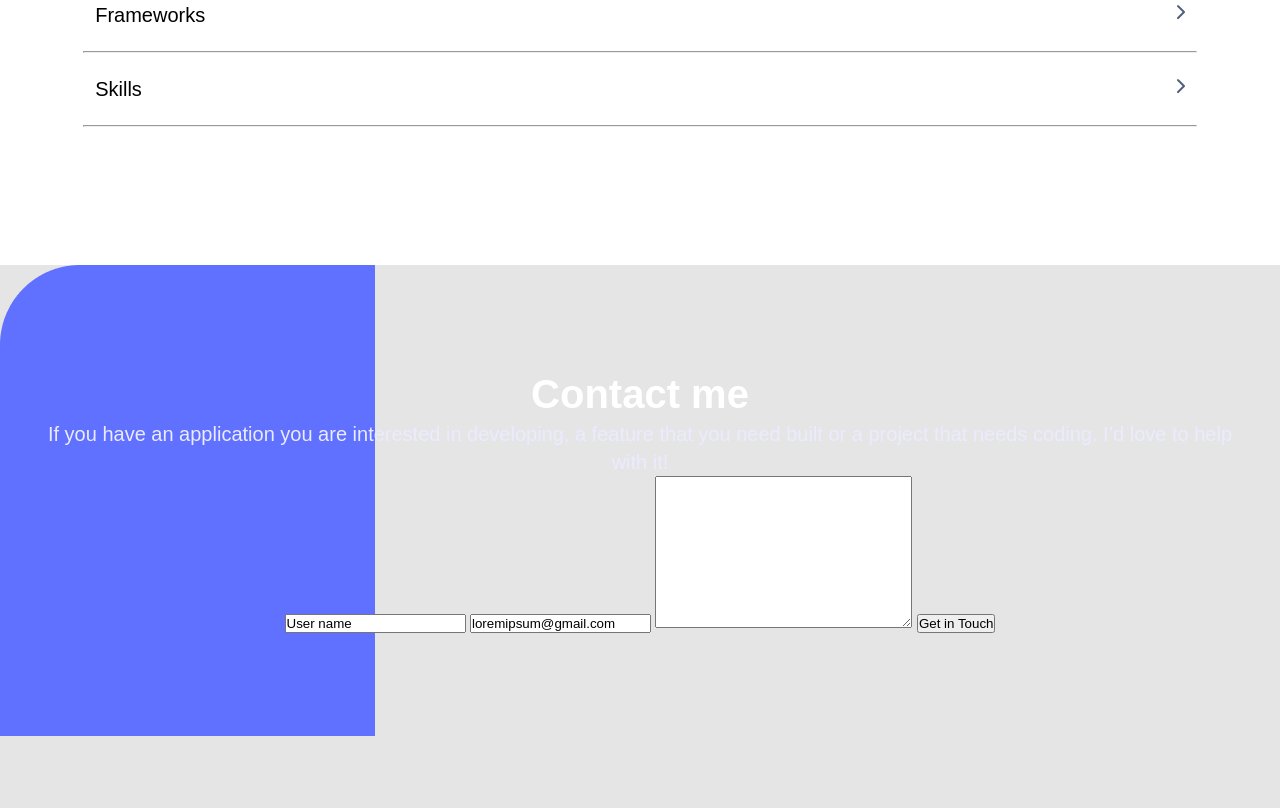
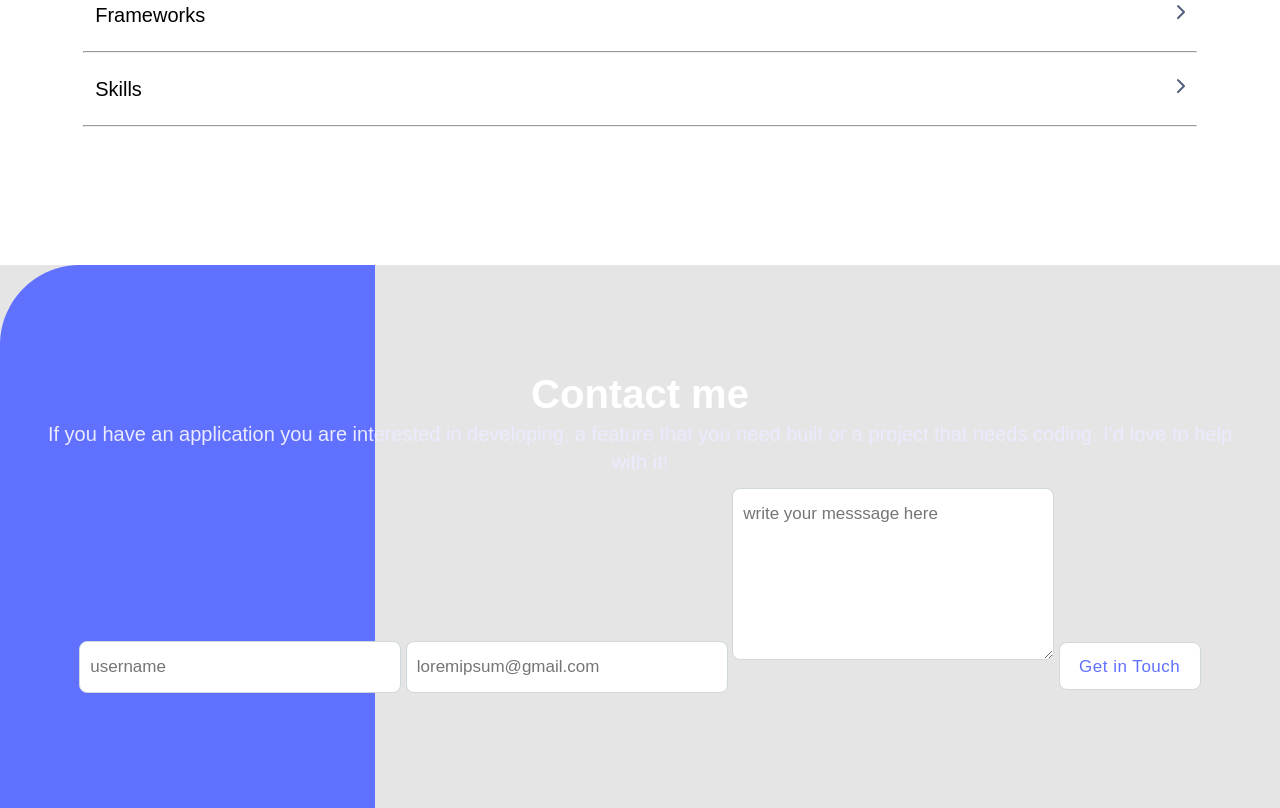
Before and after one commit to malikhaiderkhan/Portfolio-Mobile-First, a website: page index.html in a window 1280 px wide. Shown: the part 6812-7620 px from the top of the page. Before the commit the page ends 7548 px from the top, so only its background shows below. Drawn offline with Linux system fonts and the light colour scheme.

Commit message:
style contact form

```diff
--- a/index.html
+++ b/index.html
@@ -212,12 +212,10 @@
         <p>If you have an application you are interested in developing, a feature that you need built or a project that needs coding.
             I’d love to help with it!</p>
      <form>
-        <input type="text" name="name" id="name" value="User name">
-        <input type="email" name="email" id="email" value="loremipsum@gmail.com">
-        <textarea name="message" id="message" cols="30" rows="10">
-
-        </textarea>
-        <input type="button" value="Get in Touch">
+        <input type="text" name="name" id="name" placeholder="username" maxlength="30" required>
+        <input type="email" name="email" id="email" placeholder="loremipsum@gmail.com"  required>
+        <textarea rows="7" cols="30" placeholder="write your messsage here"  required maxlength="500"></textarea>
+        <input type="button" id="submit" value="Get in Touch" >
      </form>
     </section>
 </body>
--- a/style.css
+++ b/style.css
@@ -310,3 +310,33 @@ hr {
   vertical-align: Top;
   color: #ebebff;
   }
+  .contact input, textarea {
+    background: #FFFFFF;
+    border: 1px solid #CFD8DC;
+    border-radius: 8px;
+    padding:15px 10px 15px 10px;
+    margin : 12px 0px 12px 0px;
+     width:  300px;
+     text-align: left;
+     font-family: "Poppins", Arial, Helvetica, sans-serif;
+    font-style: normal;
+    font-weight: 400;
+    font-size: 17px;
+    line-height: 20px;
+    color: #172B4D;
+    }
+     #submit{
+      padding: 12px 16px;
+        width: 142px;
+        height: 48px;
+        background: #FFFFFF;
+        border-radius: 8px;
+        font-family: "Poppins", Arial, Helvetica, sans-serif;
+        font-style: normal;
+        font-weight: 500;
+        font-size: 17px;
+        line-height: 24px;
+        text-align: center;
+        letter-spacing: 0.03em;
+        color: #6070FF;
+     }
```
